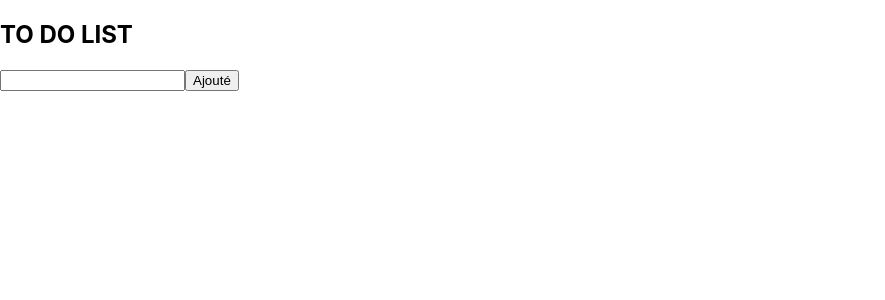
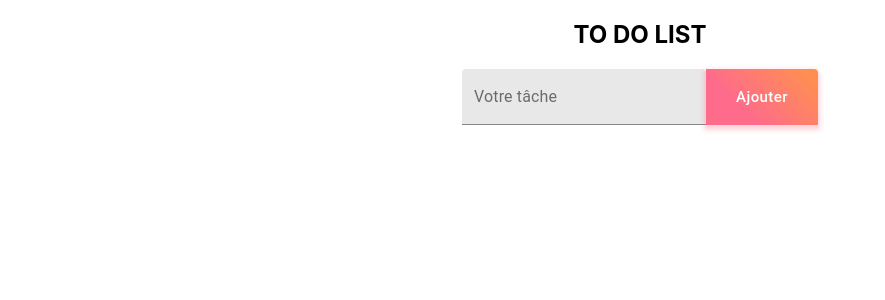
Before and after one commit to AnthSuz/todoListRedux, a React (Create React App) app: page / in a window 1280 px wide. Shown: the top 300 px of the page, without its empty margins (0-885 px from the left). Built offline with nearby package versions, Linux system fonts and the light colour scheme.

Commit message:
todolist redux & react finish

```diff
--- a/package.json
+++ b/package.json
@@ -3,6 +3,9 @@
   "version": "0.1.0",
   "private": true,
   "dependencies": {
+    "@material-ui/core": "^4.9.7",
+    "@material-ui/icons": "^4.9.1",
+    "@material-ui/styles": "^4.9.6",
     "@testing-library/jest-dom": "^4.2.4",
     "@testing-library/react": "^9.3.2",
     "@testing-library/user-event": "^7.1.2",
--- a/src/App.js
+++ b/src/App.js
@@ -2,91 +2,184 @@ import React, { useState } from "react";
 import "./App.css";
 import { useDispatch, useSelector } from "react-redux";
 import * as Actions from "./actions";
+import { makeStyles, withStyles } from "@material-ui/styles";
+import { Checkbox, TextField, Button, IconButton } from "@material-ui/core";
+import EditIcon from "@material-ui/icons/Edit";
+import HighlightOffIcon from "@material-ui/icons/HighlightOff";
+import CheckCircleOutlineIcon from "@material-ui/icons/CheckCircleOutline";
+
+const useStyles = makeStyles({
+  root: {
+    display: "flex",
+    flexDirection: "column",
+    alignItems: "center"
+  },
+  list: {
+    width: "25%",
+    display: "flex",
+    justifyContent: "space-evenly",
+    alignItems: "center"
+  },
+  input: {
+    minWidth: 130
+  },
+  doneTodo: {
+    textDecoration: "line-through"
+  }
+});
+
+const StyledButton = withStyles({
+  root: {
+    background: "linear-gradient(45deg, #FE6B8B 30%, #FF8E53 90%)",
+    borderRadius: 0,
+    borderTopRightRadius: 4,
+    border: 0,
+    color: "white",
+    height: 56,
+    padding: "0 30px",
+    boxShadow: "0 3px 5px 2px rgba(255, 105, 135, .3)"
+  },
+  label: {
+    textTransform: "capitalize"
+  }
+})(Button);
+
+// position: relative;
+// transition: background-color 200ms cubic-bezier(0.0, 0, 0.2, 1) 0ms;
+// background-color: rgba(0, 0, 0, 0.09);
+// border-top-left-radius: 4px;
+// border-top-right-radius: 4px;
+
+// color: rgba(0, 0, 0, 0.54);
+//     padding: 0;
+//     font-size: 1rem;
+//     font-family: "Roboto", "Helvetica", "Arial", sans-serif;
+//     font-weight: 400;
+//     line-height: 1;
+//     letter-spacing: 0.00938em;
+
+// const InputBase = withStyles({
+//   root: {
+//     "&after": {
+//       borderBottomColor: "green"
+//     },
+//     height: 56,
+//     position: "relative",
+//     backgroundColor: "rgba(0,0,0,0.09)",
+//     // borderTopLeftRadius: 40,
+//     // borderTopRightRadius: 4
+//     borderRadius: 0,
+//     top: 0
+//   },
+//   label: {
+//     // color: "rgba(0, 0, 0, 0.54)",
+//     padding: 0,
+//     fontSize: "1rem",
+//     fontWeight: 400,
+//     lineHeight: 1,
+//     letterSpacing: "0.00938em"
+//   }
+// })(InputBase);
 
 function App() {
   const tasks = useSelector(state => state.toDoReducers.tasks);
+  const inputValue = useSelector(state => state.toDoReducers.inputValue);
+  const editInputValue = useSelector(
+    state => state.toDoReducers.editInputValue
+  );
   const dispatch = useDispatch();
-  // const [tasks, setTasks] = useState([]);
-  const [taskInput, setTaskInput] = useState("");
-
-  function handleChange(index, checked) {
-    const newTasks = [...tasks];
-    const task = newTasks[index];
-    task.done = checked;
-    // setTasks(newTasks);
-  }
-
-  function handleDelete(index) {
-    const newTasks = [...tasks];
-    newTasks.splice(index, 1);
-    // setTasks(newTasks);
-  }
+  const classes = useStyles();
 
   return (
     <>
+      <div className={classes.root}>
         <h2>TO DO LIST</h2>
-
         {tasks &&
           tasks.map((item, index) => {
             return (
-            <div key={item + index}>
+              <div key={item + "_" + index} className={classes.list}>
+                <Checkbox
+                  id={item.title}
+                  onChange={e =>
+                    dispatch(
+                      Actions.checkedTodo({
+                        checked: e.target.checked,
+                        title: item.title
+                      })
+                    )
+                  }
+                  inputProps={{ "aria-label": "primary checkbox" }}
+                />
+                {item.edit ? (
+                  <>
                     <input
-                type="checkbox"
-                id={item.title}
-                onChange={e => handleChange(index, e.target.checked)}
-                checked={tasks[index].done}
-                className={tasks[index].done && "taskChecked"}
+                      className={classes.input}
+                      value={editInputValue}
+                      onChange={e =>
+                        dispatch(Actions.changeTask(e.target.value))
+                      }
                     />
-              {!item.edit ? (
-                <p htmlFor={item.title} key={index}>
-                  {item.title}
-                </p>
+                    <IconButton
+                      onClick={event => {
+                        event.preventDefault();
+                        dispatch(
+                          Actions.updateTodo({ value: editInputValue, item })
+                        );
+                      }}
+                    >
+                      <CheckCircleOutlineIcon />
+                    </IconButton>
+                  </>
                 ) : (
                   //J ARRIVE PAS A MODIFIER L EDIT
-                <input
-                  type="text"
-                  value={item.title}
-                  onChange={event => {
-                    event.preventDefault();
-                    dispatch(Actions.updateTodo(taskInput));
-                  }}
-                />
+                  <label
+                    htmlFor={item.title}
+                    className={item.checked ? classes.doneTodo : ""}
+                  >
+                    {item.title}
+                  </label>
                 )}
-              <button
+                <IconButton
+                  aria-label="delete"
                   onClick={() => {
-                  dispatch(Actions.deleteTodo(item.title));
+                    dispatch(Actions.deleteTodo(item));
                   }}
                 >
-                X
-              </button>
-              <button
+                  <HighlightOffIcon />
+                </IconButton>
+                <IconButton
+                  aria-label="edit"
                   onClick={() => {
                     dispatch(Actions.editTodo(item));
                   }}
                 >
-                Edit
-              </button>
+                  <EditIcon />
+                </IconButton>
               </div>
             );
           })}
-      <form>
-        <input
-          type="text"
-          value={taskInput}
-          onChange={event => {
-            setTaskInput(event.target.value);
-          }}
-        ></input>
-        <button
+        <div>
+          <TextField
+            value={inputValue}
+            onChange={e => dispatch(Actions.changeTodo(e.target.value))}
+            label="Votre tâche"
+            variant="filled"
+            className={classes.inputTodo}
+          />
+          <StyledButton
+            variant="contained"
+            color="secondary"
+            size="large"
             onClick={event => {
               event.preventDefault();
-            dispatch(Actions.addTodo(taskInput));
-            setTaskInput("");
+              dispatch(Actions.addTodo(inputValue));
+              dispatch(Actions.changeTodo(""));
             }}
           >
-          Ajouté
-        </button>
-      </form>
+            Ajouter
+          </StyledButton>
+        </div>
+      </div>
     </>
   );
 }
--- a/src/actions/todo.action.js
+++ b/src/actions/todo.action.js
@@ -2,7 +2,9 @@ export const ADD_TODO = "ADD_TODO";
 export const EDIT_TODO = "EDIT_TODO";
 export const CHANGE_TODO = "CHANGE_TODO";
 export const UPDATE_TODO = "UPDATE_TODO";
+export const CHECKED_TODO = "CHECKED_TODO";
 export const DELETE_TODO = "DELETE_TODO";
+export const CHANGE_TASK = "CHANGE_TASK";
 
 export function addTodo(payload) {
   return { type: ADD_TODO, payload };
@@ -23,7 +25,15 @@ export function updateTodo(payload) {
   //payload === mon modifié sur le onClick
 }
 
+export function checkedTodo(payload) {
+  return { type: CHECKED_TODO, payload };
+}
+
 export function deleteTodo(payload) {
   return { type: DELETE_TODO, payload };
   //payload === mon supprimé sur le onClick
 }
+
+export function changeTask(payload) {
+  return { type: CHANGE_TASK, payload };
+}
--- a/src/reducers/todo.reducer.js
+++ b/src/reducers/todo.reducer.js
@@ -1,7 +1,9 @@
 import * as Actions from "../actions";
 
 const initialState = {
-  tasks: []
+  tasks: [],
+  inputValue: "",
+  editInputValue: ""
 };
 
 const toDoReducers = function(state = initialState, action) {
@@ -12,22 +14,54 @@ const toDoReducers = function(state = initialState, action) {
     case Actions.ADD_TODO: {
       console.log("action.payload", action.payload);
       return {
-        tasks: [...state.tasks, { title: action.payload, edit: false }]
+        tasks: [
+          ...state.tasks,
+          { title: action.payload, edit: false, checked: false }
+        ]
       };
     }
+
+    case Actions.CHECKED_TODO: {
+      return {
+        tasks: [
+          ...state.tasks.filter(task => task.title !== action.payload.title),
+          {
+            title: action.payload.title,
+            edit: false,
+            checked: action.payload.checked
+          }
+        ]
+      };
+    }
+
     case Actions.EDIT_TODO: {
       console.log(11111, action.payload);
-      return (
-        state.tasks.filter(task => task.title === action.payload) && {
-          tasks: [{ title: action.payload.title, edit: true }]
-        }
-      );
+      return {
+        tasks: [
+          ...state.tasks.filter(task => task.title !== action.payload.title),
+          { title: action.payload.title, edit: true }
+        ],
+        editInputValue: action.payload.title
+      };
+    }
+
+    case Actions.UPDATE_TODO: {
+      console.log(66666, action.payload);
+      return {
+        tasks: [
+          ...state.tasks.filter(
+            task => task.title !== action.payload.item.title
+          ),
+          { title: action.payload.value, edit: false }
+        ]
+      };
     }
 
     case Actions.CHANGE_TODO: {
       console.log(55555, action.payload);
       return {
-        tasks: [...state.tasks, { title: action.payload, edit: false }]
+        ...state,
+        inputValue: action.payload
       };
     }
 
@@ -37,6 +71,15 @@ const toDoReducers = function(state = initialState, action) {
         tasks: [...state.tasks.filter(task => task !== action.payload)]
       };
     }
+
+    case Actions.CHANGE_TASK: {
+      console.log(77777, action.payload);
+      return {
+        ...state,
+        editInputValue: action.payload
+      };
+    }
+
     //Si il se passe rien, cela renvoit l'état initial
     default: {
       return state;
```
Also changed, not shown: 1 other file (tests, documents, lock files or other folders). Lines whose indentation alone changed are shown as unchanged.
